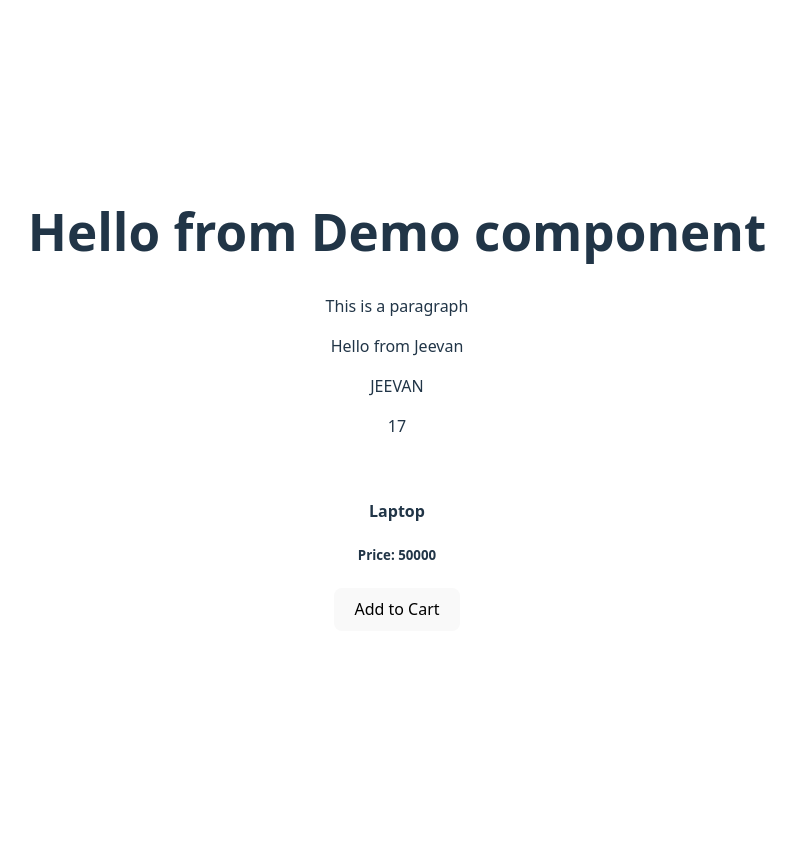
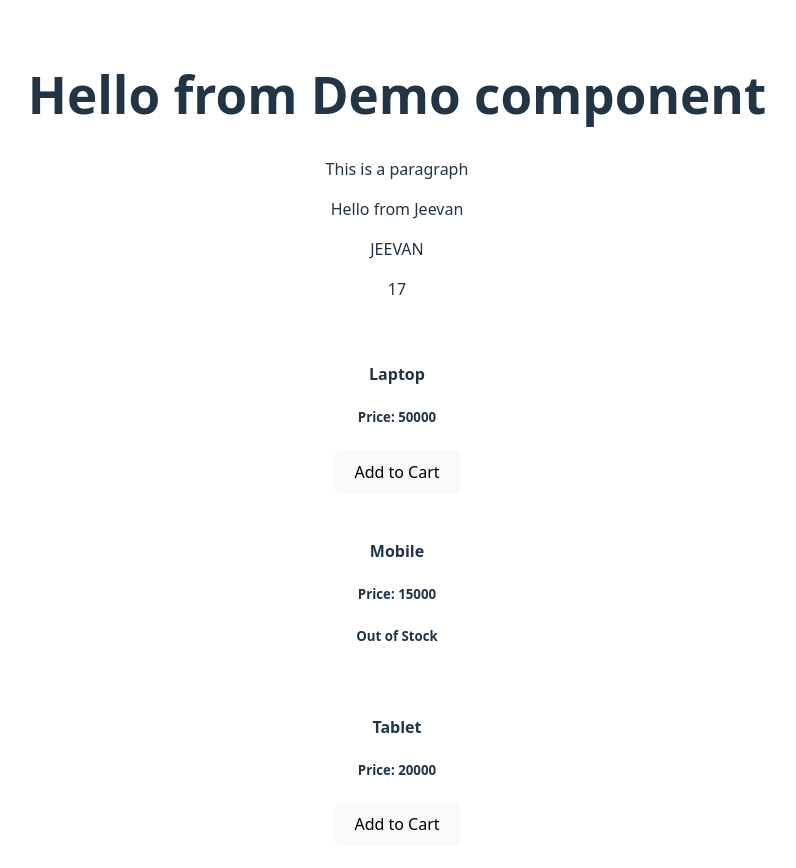
Before and after one commit to jeevan-p-gowda/react-ria, a React (Vite) app: page / in a window 1280 px wide. Shown: the top 868 px of the page, without its empty margins (243-1039 px from the left). Before the commit the page ends 800 px from the top, so only its background shows below. Built offline with nearby package versions, Linux system fonts and the light colour scheme.

Commit message:
handling list of items

```diff
--- a/src/containers/ProductList.jsx
+++ b/src/containers/ProductList.jsx
@@ -1,17 +1,31 @@
 import Product from "../components/Product";
 
 function ProductList(){
-    const plist = {
+    const plist = [{
         productId: 1,
         productName: "Laptop",
         productPrice: 50000,
         productImage: "",
         productStock: 10,
-    }
+    },
+    {
+        productId: 2,
+        productName: "Mobile",
+        productPrice: 15000,
+        productImage: "",
+        productStock: 0,
+    },
+    {
+        productId: 3,
+        productName: "Tablet",
+        productPrice: 20000,
+        productImage: "",
+        productStock: 5,
+    }];
     return (
         <div>
-            <Product pdata ={plist}
-            btnClick={(id)=>console.log('add item',id)} />
+            {plist.map((item) => (<Product pdata ={item}
+            btnClick={(id)=>console.log('add item',id)} />))}
         </div>
     );
 }
```
